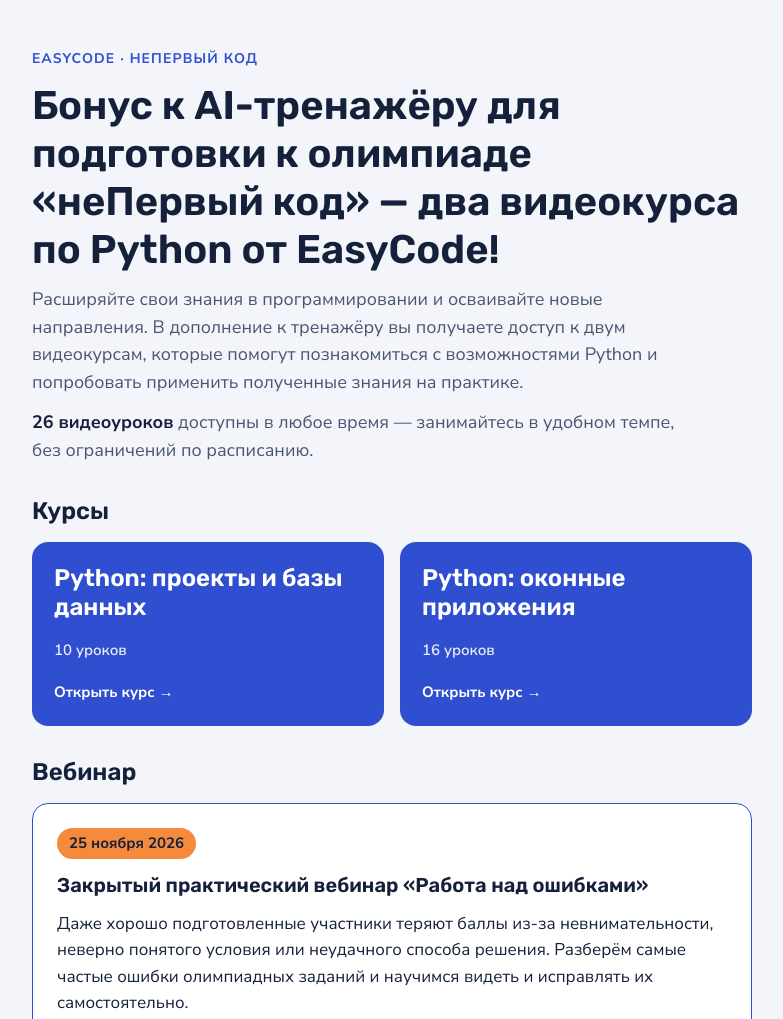
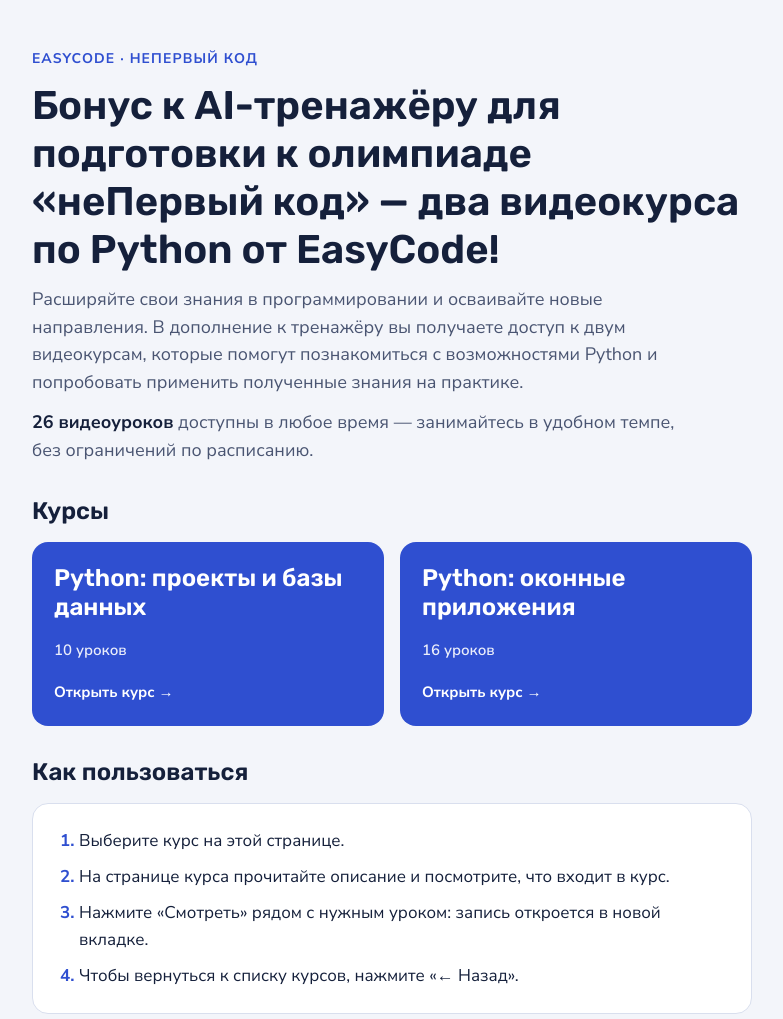
Before and after one commit to Andrsmn/easycode-Olympiad, a plain HTML site: page index.html in a window 1280 px wide. Shown: the top 1019 px of the page, without its empty margins (248-1031 px from the left). Drawn offline with Linux system fonts and the light colour scheme.

Commit message:
Update index.html

```diff
--- a/index.html
+++ b/index.html
@@ -262,13 +262,13 @@ function buildHome() {
       el("h2", { text: "Курсы" }),
       el("div", { "class": "courses" }, courseButtons)
     ]),
-    buildWebinar(),
     el("section", {}, [
       el("h2", { text: "Как пользоваться" }),
       el("div", { "class": "card" }, [
         el("ol", { "class": "steps" }, PAGE.howto.map(function (s) { return el("li", { text: s }); }))
       ])
-    ])
+    ]),
+    buildWebinar()
   ]);
 }
 
```
